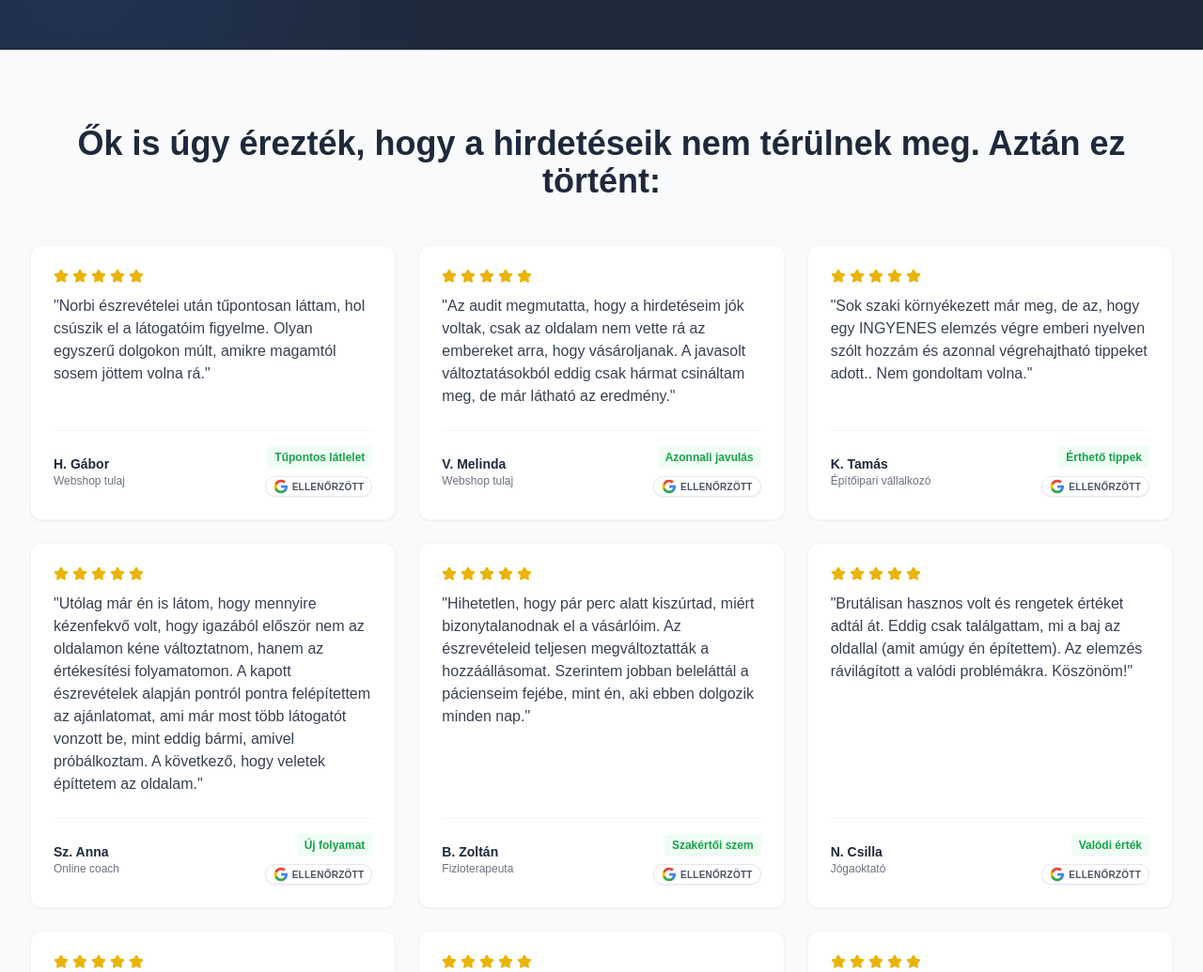
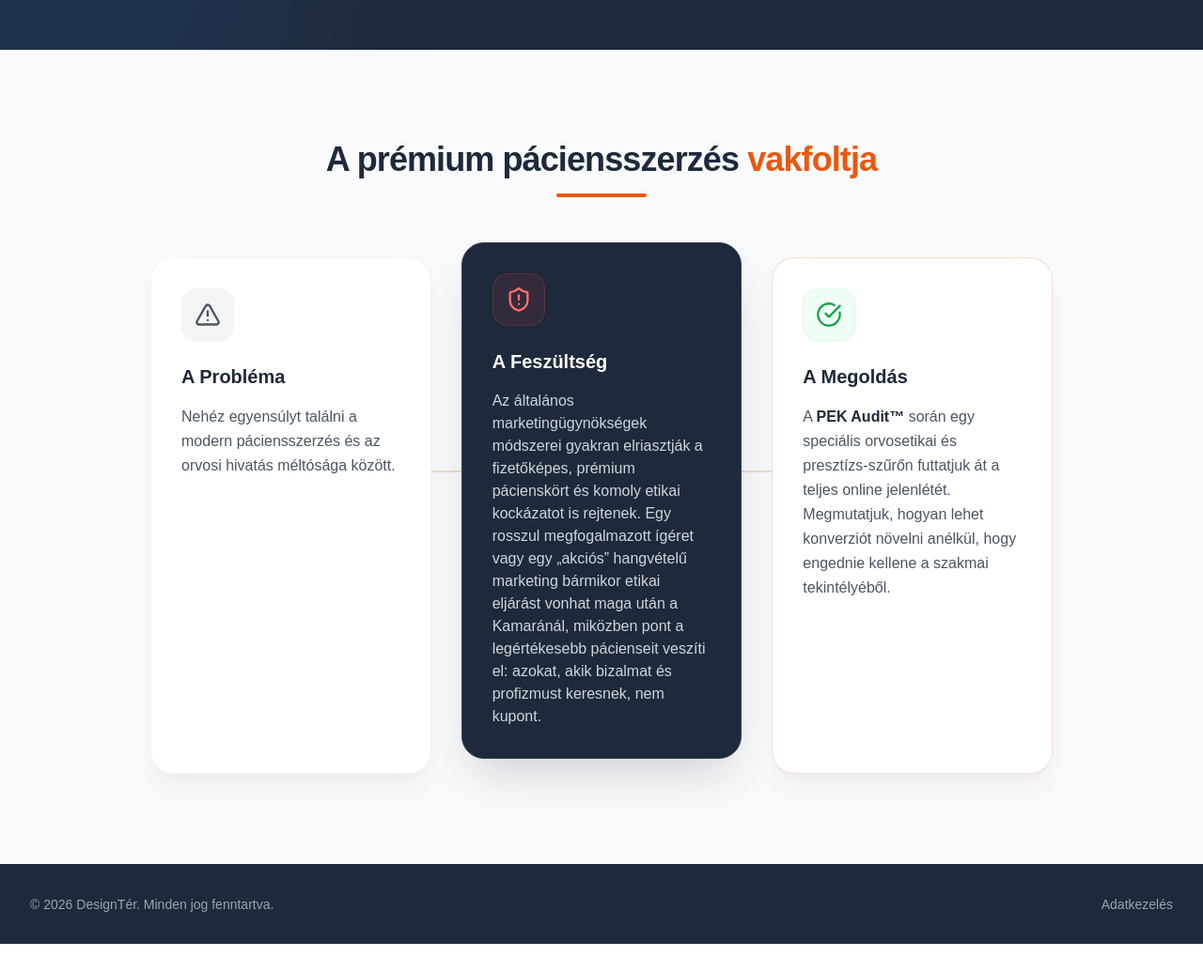
Before and after one commit to landingbulding-git/designter-freeaudit, an Astro site: page /ingyenes-audit in a window 1280 px wide. Shown: the part 820-1855 px from the top of the page at 94% size. After the commit the page ends 1825 px from the top, so only its background shows below. Built offline with nearby package versions, Linux system fonts and the light colour scheme; Astro itself is replaced by a stand-in of ours; a script that the page names is missing.

Commit message:
feat(ingyenes-audit): remove old sections and add new PAS section tailored for medical professionals

```diff
--- a/src/components/ingyenes-audit/LandingPageContent.tsx
+++ b/src/components/ingyenes-audit/LandingPageContent.tsx
@@ -1,16 +1,14 @@
 import React from 'react';
 import Navbar from './Navbar';
 import Hero from './Hero';
-import Testimonials from './Testimonials';
-import Closer from './Closer';
+import ProblemAgitation from './ProblemAgitation';
 import Footer from './Footer';
 
 const LandingPageContent: React.FC = () => {
   const scrollToCloserAudit = () => {
-    const element = document.getElementById('closer-audit-heading');
-    if (element) {
-      element.scrollIntoView({ behavior: 'smooth', block: 'center' });
-    }
+    // If you need it to scroll somewhere later, we can adjust this.
+    // Right now it just triggers from the Hero, but the form is embedded in the Hero anyway.
+    console.log("CTA Clicked");
   };
 
   return (
@@ -18,8 +16,7 @@ const LandingPageContent: React.FC = () => {
       <Navbar onCtaClick={scrollToCloserAudit} />
       <main>
         <Hero onCtaClick={scrollToCloserAudit} />
-        <Testimonials />
-        <Closer />
+        <ProblemAgitation />
       </main>
       <Footer />
     </div>
--- a/src/components/ingyenes-audit/ProblemAgitation.tsx
+++ b/src/components/ingyenes-audit/ProblemAgitation.tsx
@@ -1,55 +1,57 @@
 import React from 'react';
-import { AlertCircle, ArrowRight } from 'lucide-react';
+import { AlertTriangle, ShieldAlert, CheckCircle } from 'lucide-react';
 
-interface ProblemAgitationProps {
-  onCtaClick: () => void;
-}
+const ProblemAgitation: React.FC = () => {
+  return (
+    <section className="py-24 bg-gray-50 border-t border-gray-200">
+      <div className="max-w-5xl mx-auto px-4 sm:px-6 lg:px-8">
 
-const ProblemAgitation: React.FC<ProblemAgitationProps> = ({ onCtaClick }) => {
-
-  return (
-    <section className="py-20 bg-slate-50 border-y border-gray-100">
-      <div className="max-w-4xl mx-auto px-4 sm:px-6 text-center">
-        <div className="inline-flex items-center justify-center w-12 h-12 rounded-full bg-red-100 mb-6">
-          <AlertCircle className="w-6 h-6 text-red-600" />
+        {/* Section Heading */}
+        <div className="text-center max-w-3xl mx-auto mb-16">
+          <h2 className="text-3xl md:text-4xl font-extrabold text-brand-900 tracking-tight mb-4">
+            A prémium páciensszerzés <span className="text-brand-accent">vakfoltja</span>
+          </h2>
+          <div className="w-24 h-1 bg-brand-accent mx-auto rounded-full"></div>
         </div>
 
-        <h2 className="text-3xl md:text-4xl font-bold text-brand-900 mb-6">
-        Te is naponta veszítesz vevőket és nem is tudsz róla.
-        </h2>
+        <div className="grid md:grid-cols-3 gap-8 relative">
+          {/* Connector Line (Desktop Only) */}
+          <div className="hidden md:block absolute top-1/2 left-[16%] right-[16%] h-0.5 bg-gradient-to-r from-gray-200 via-brand-accent/30 to-gray-200 -z-0 -translate-y-12"></div>
 
-        <div className="space-y-6 text-lg text-gray-700 leading-relaxed mb-10">
-          <p>
-          Képzeld el: valaki rákattint a hirdetésedre. Érdeklődik, kíváncsi, majdnem vásárol… aztán bezárja az oldalt. Nem azért, mert rossz az ajánlatod. Hanem mert az oldalad nem győzte meg <span className="text-brand-accent font-bold">5 másodperc</span> alatt.
-          </p>
-          <p><strong className="font-bold">Ezt látjuk újra és újra 500+ landing oldal elemzése után:</strong></p>
+          {/* Problem */}
+          <div className="bg-white rounded-3xl p-8 shadow-xl shadow-gray-200/50 border border-gray-100 relative z-10 transition-transform hover:-translate-y-1 duration-300">
+            <div className="w-14 h-14 bg-gray-100 rounded-2xl flex items-center justify-center mb-6 shadow-sm">
+              <AlertTriangle className="w-7 h-7 text-gray-600" />
+            </div>
+            <h3 className="text-xl font-bold text-brand-900 mb-4">A Probléma</h3>
+            <p className="text-gray-600 leading-relaxed">
+              Nehéz egyensúlyt találni a modern páciensszerzés és az orvosi hivatás méltósága között.
+            </p>
+          </div>
 
-          <ul className="list-none space-y-2 text-left mx-auto max-w-md">
-            <li className="flex items-start">
-              <span className="text-red-600 mr-2">❌</span> <strong className="font-bold">Az üzenet nem elég világos – a látogató nem érti, miért pont te vagy a legjobb választás</strong>
-            </li>
-            <li className="flex items-start">
-              <span className="text-red-600 mr-2">❌</span> <strong className="font-bold">Túl sok döntési pont – a figyelme szétszóródik, mielőtt eljutna a vásárlásig</strong>
-            </li>
-            <li className="flex items-start">
-              <span className="text-red-600 mr-2">❌</span> <strong className="font-bold">Nincs meggyőző struktúra – az oldal „szép", de nem vezeti végig a látogatót a döntésig</strong>
-            </li>
-          </ul>
-          <p className="mt-6">
-          <strong className="font-bold">A jó hír</strong>: ezek nem véletlenszerű problémák, hanem visszatérő mintázatok. Ha kijavítod őket, a konverziód a piac 90%-a fölé emelkedhet.
-          </p>
-          <p className="bg-white p-6 rounded-xl border border-gray-200 shadow-sm font-medium">
-            Mi pontosan ezt csináljuk. Látogatói pszichológiát és konverziós adatokat kombinálunk, hogy az oldalad ne csak szép legyen – hanem meggyőző és profitábilis is.
-          </p>
+          {/* Agitate */}
+          <div className="bg-brand-900 rounded-3xl p-8 shadow-2xl shadow-brand-900/20 border border-brand-800 relative z-10 transform md:-translate-y-4 transition-transform hover:-translate-y-5 duration-300">
+            <div className="w-14 h-14 bg-red-500/10 rounded-2xl flex items-center justify-center mb-6 border border-red-500/20 shadow-sm">
+              <ShieldAlert className="w-7 h-7 text-red-400" />
+            </div>
+            <h3 className="text-xl font-bold text-white mb-4">A Feszültség</h3>
+            <p className="text-gray-300 leading-relaxed text-sm lg:text-base">
+              Az általános marketingügynökségek módszerei gyakran elriasztják a fizetőképes, prémium pácienskört és komoly etikai kockázatot is rejtenek. Egy rosszul megfogalmazott ígéret vagy egy „akciós” hangvételű marketing bármikor etikai eljárást vonhat maga után a Kamaránál, miközben pont a legértékesebb pácienseit veszíti el: azokat, akik bizalmat és profizmust keresnek, nem kupont.
+            </p>
+          </div>
+
+          {/* Solve */}
+          <div className="bg-white rounded-3xl p-8 shadow-xl shadow-gray-200/50 border border-brand-accent/20 relative z-10 transition-transform hover:-translate-y-1 duration-300">
+            <div className="w-14 h-14 bg-green-50 rounded-2xl flex items-center justify-center mb-6 border border-green-100 shadow-sm">
+              <CheckCircle className="w-7 h-7 text-green-600" />
+            </div>
+            <h3 className="text-xl font-bold text-brand-900 mb-4">A Megoldás</h3>
+            <p className="text-gray-600 leading-relaxed">
+              A <strong className="font-semibold text-brand-900">PEK Audit™</strong> során egy speciális orvosetikai és presztízs-szűrőn futtatjuk át a teljes online jelenlétét. Megmutatjuk, hogyan lehet konverziót növelni anélkül, hogy engednie kellene a szakmai tekintélyéből.
+            </p>
+          </div>
+
         </div>
-
-        <button
-          onClick={onCtaClick}
-          className="inline-flex items-center gap-2 bg-brand-accent hover:bg-brand-accentHover text-white text-lg font-bold py-4 px-8 rounded-lg shadow-lg hover:shadow-xl transition-all duration-200 transform hover:-translate-y-1"
-        >
-          Kérem az ingyenes auditot
-          <ArrowRight className="w-5 h-5" />
-        </button>
       </div>
     </section>
   );
```
